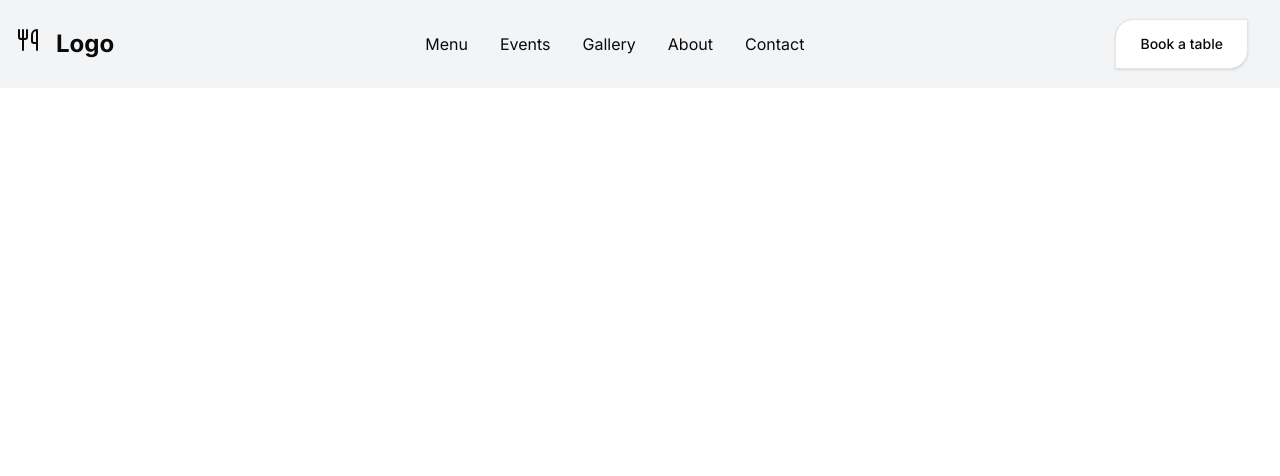
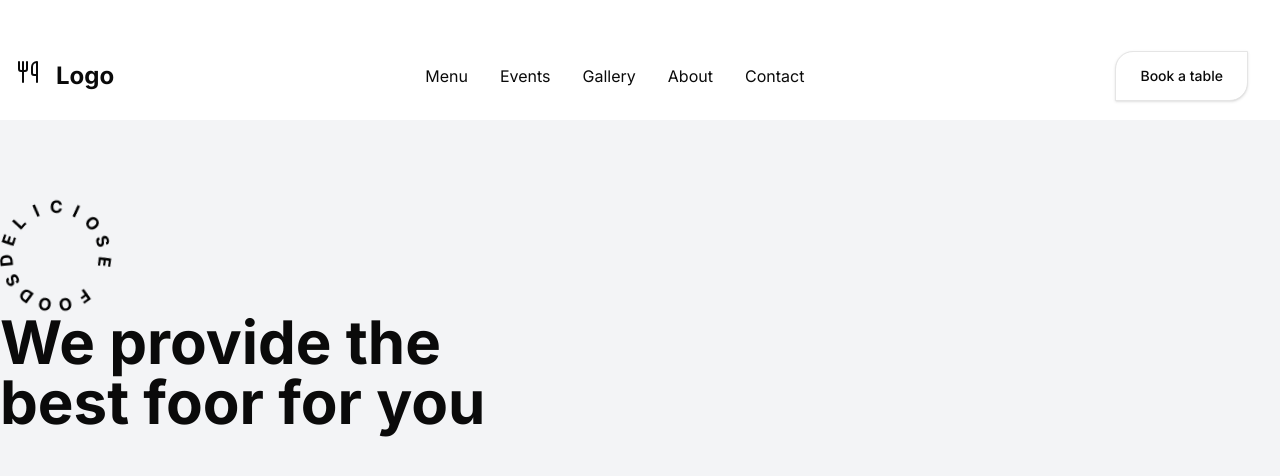
Before and after one commit to Ghost9841/tasty-momo, a Next.js app: page / in a window 1280 px wide. Shown: the top 476 px of the page. Built offline with nearby package versions, Linux system fonts and the light colour scheme.

Commit message:
Hero Section with navbar

```diff
--- a/package.json
+++ b/package.json
@@ -13,7 +13,7 @@
     "class-variance-authority": "^0.7.1",
     "cn": "^0.5.0",
     "lucide-react": "^1.59.0",
-    "motion": "^14.3.0",
+    "motion": "^14.4.0",
     "next": "16.4.2",
     "react": "19.3.0",
     "react-dom": "19.3.0",
--- /dev/null
+++ b/src/app/(home)/HeroSection.tsx
@@ -0,0 +1,17 @@
+'use client'
+
+import { motion } from 'framer-motion'
+const HeroSection = () => {
+    return (
+        <section id="hero" className="bg-gray-100 py-20 max-w-8xl mx-auto">
+            <motion.img src="/FoodDeliciousTastyMomo.png"
+            alt="Hero Image"
+            animate={{ rotate: 360 }}
+            transition={{ repeat: Infinity, duration: 10 }}
+            />
+            <h1 className='text-6xl font-bold'>We provide the <br/> best foor for you</h1>
+        </section>
+    )
+}
+
+export default HeroSection
--- a/src/app/layout.tsx
+++ b/src/app/layout.tsx
@@ -17,8 +17,8 @@ const geistMono = Geist_Mono({
 });
 
 export const metadata: Metadata = {
-  title: "Create Next App",
-  description: "Generated by create next app",
+  title: "Tasty Momo",
+  description: "Great food, great experience, great memories.",
 };
 
 export default function RootLayout({ children }: LayoutProps<"/">) {
--- a/src/app/page.tsx
+++ b/src/app/page.tsx
@@ -1,9 +1,11 @@
 import Navbar from "@/components/ui/bar/Navbar";
+import HeroSection from "./(home)/HeroSection";
 
 export default function Home() {
   return (
     <div className="">
       <Navbar/>
+      <HeroSection/>
     </div>
   );
 }
--- a/src/components/ui/bar/Navbar.tsx
+++ b/src/components/ui/bar/Navbar.tsx
@@ -4,8 +4,8 @@ import { Utensils } from 'lucide-react'
 
 const Navbar = () => {
     return (
-        <header>
-            <div className="flex justify-between items-center p-4 bg-gray-100 max-w-7xl mx-auto">
+        <header className="bg-white mt-8">
+            <div className="flex justify-between items-center p-4 max-w-7xl mx-auto">
                 <div className="flex gap-4 text-2xl font-bold">
                     <span><Utensils /></span>
                     Logo</div>
```
Also changed, not shown: public/FoodDeliciousTastyMomo.png (added), 1 other file (tests, documents, lock files or other folders).
